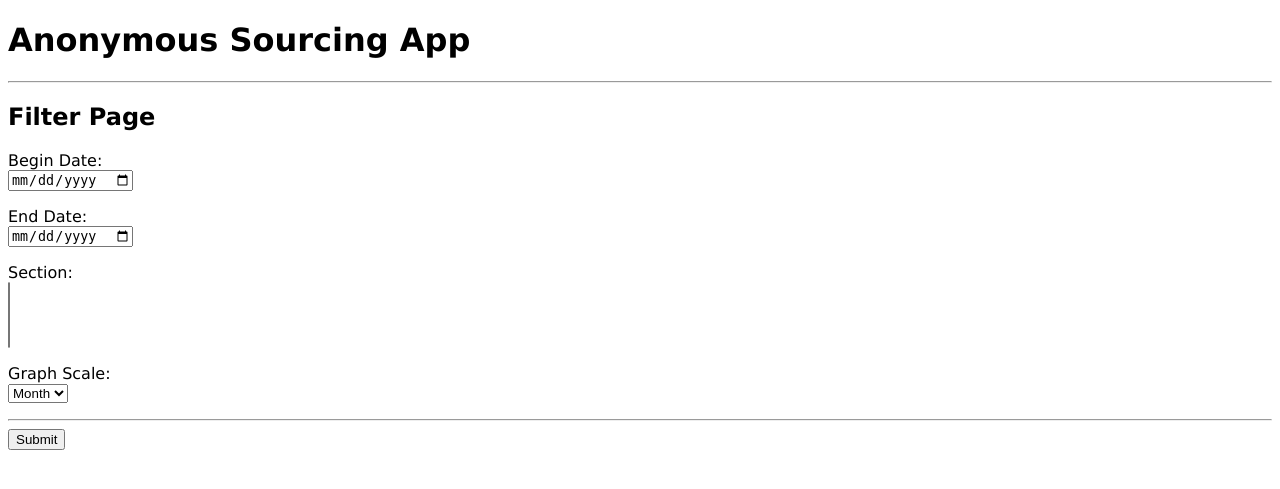
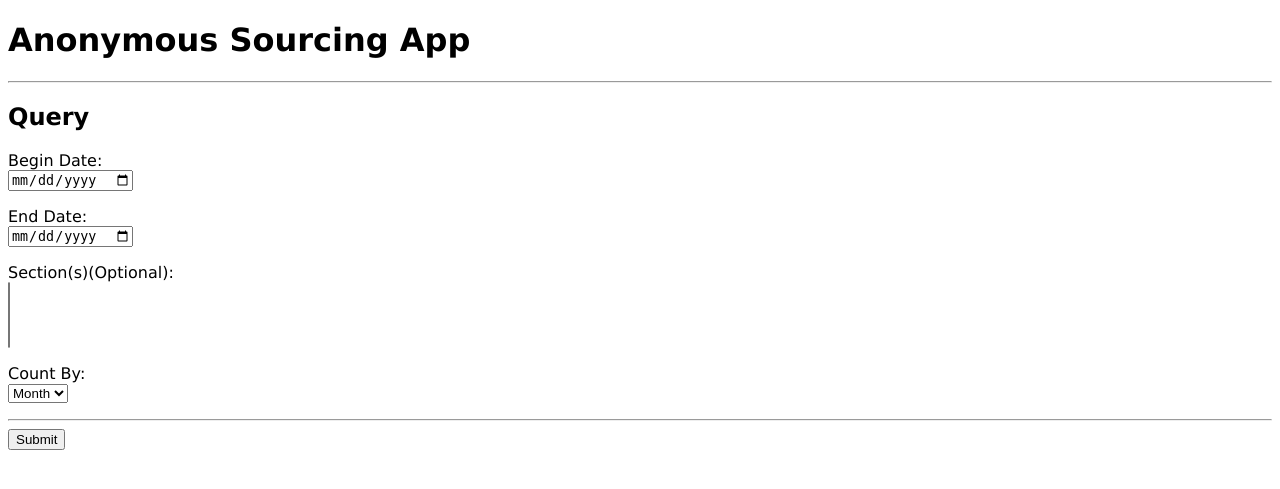
Before and after one commit to anhntrinh/anonymousSourcing, a Flask app: page / in a window 1280 px wide. Shown: the top 489 px of the page. Run offline with Flask 2, Linux system fonts and the light colour scheme; data that the repository does not hold is empty; parts of the project's set-up code (start-up, migrations or seed data) failed here and were passed over; some libraries are stand-ins or nearby versions.

Commit message:
Update edit-drinker.html

```diff
--- a/templates/edit-drinker.html
+++ b/templates/edit-drinker.html
@@ -1,10 +1,9 @@
 {% extends 'layout.html' %}
-{% block heading %} Filter Page {% endblock %}
+{% block heading %} Query {% endblock %}
 {% block content %}
 
 <head>
   <meta charset="utf-8">
-  <title>DatePicker Example</title>
   <link rel="stylesheet" href="//code.jquery.com/ui/1.11.4/themes/flick/jquery-ui.css">
   <script src="//code.jquery.com/jquery-1.10.2.js"></script>
   <script src="//code.jquery.com/ui/1.11.4/jquery-ui.js"></script>
@@ -26,12 +25,12 @@
       {{form.endDate(class = "dt")}}<br>
   </p>
   <p>
-      Section:<br>
+      Section(s)(Optional):<br>
       {{form.sectionMenu}}<br>
   </p>
 
   <p>
-      Graph Scale: <br>
+      Count By: <br>
       {{form.scale}}<br>
   </p>
 
```
